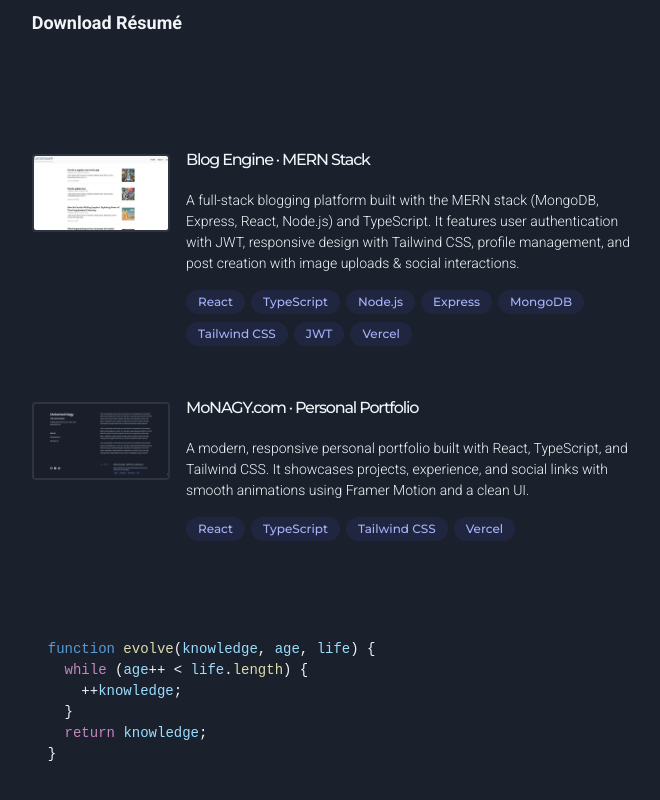
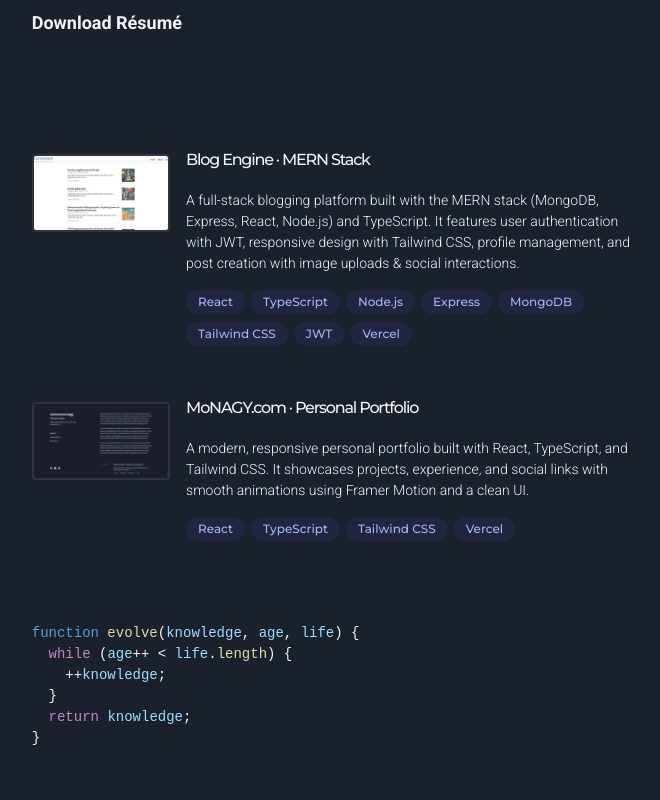
Before and after one commit to devmoenagy/monagy.com, a React (Create React App) app in the folder client/: page / in a window 1280 px wide. Shown: the part 1367-2167 px from the top of the page, without its empty margins (599-1259 px from the left). Built offline with nearby package versions, Linux system fonts and the light colour scheme.

Commit message:
pre code padding

```diff
--- a/client/src/pages/Home.tsx
+++ b/client/src/pages/Home.tsx
@@ -401,7 +401,7 @@ const Home = () => {
             </ol>
 
             <br />
-            <pre className="bg-background dark:bg-darkBackground text-textLight dark:text-textDark text-sm rounded p-4 overflow-x-auto text-left font-mono w-full max-w-2xl">
+            <pre className="bg-background dark:bg-darkBackground text-textLight dark:text-textDark text-sm rounded overflow-x-auto text-left font-mono w-full max-w-2xl">
               <code>
                 <span className="text-blue-600 dark:text-[#569CD6]">
                   function
```
